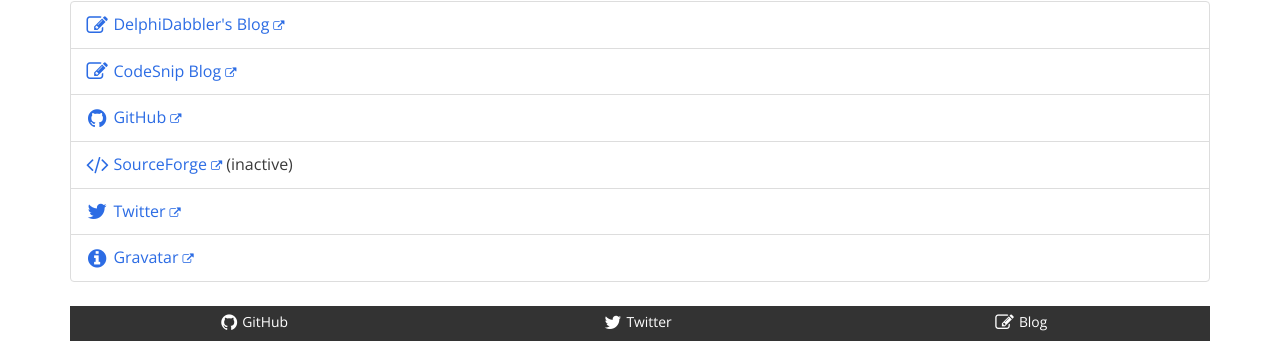
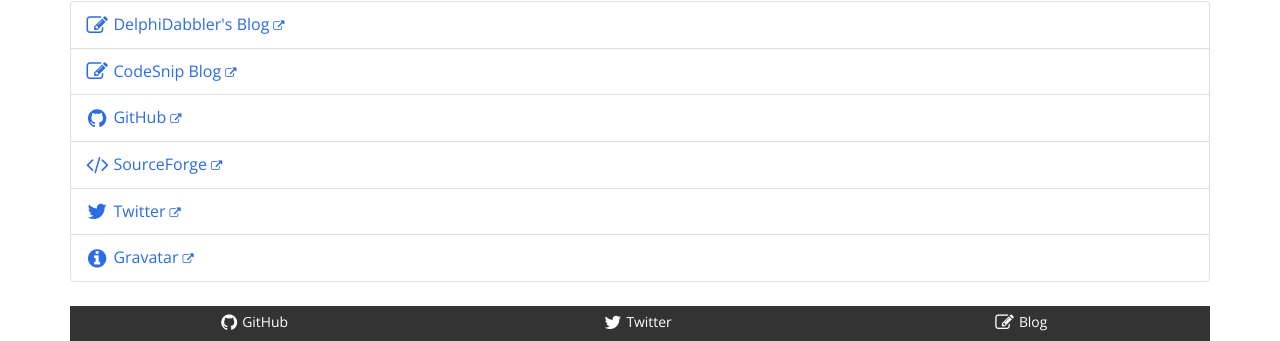
Before and after one commit to delphidabbler/delphidabbler.github.io, a Jekyll site: the page built from about.html, in a window 1280 px wide. Shown: the part 327-668 px from the top of the page. Built offline with Jekyll 4.4.1, drawn with Linux system fonts in a browser that asks for light colours; nearby versions of some CDN libraries; comment, search, counter and statistics services are not loaded.

Commit message:
Update about.html
Remove "inactive" statement from SourceForge list item

Fixes #84

```diff
--- a/about.html
+++ b/about.html
@@ -23,7 +23,7 @@
     <a href="{{ site.data.core.github-url }}" aria-label="{{ site.data.core.github-link-title }}"><span class="fa fa-github fa-lg fa-fw fa-x-pad-right" aria-hidden="true"></span>GitHub</a>
   </li>
   <li class="list-group-item">
-    <a href="{{ site.data.core.sourceforge-url }}" aria-label="{{ site.data.core.sourceforge-link-title }}"><span class="fa fa-code fa-lg fa-fw fa-x-pad-right" aria-hidden="true"></span>SourceForge</a> (inactive)
+    <a href="{{ site.data.core.sourceforge-url }}" aria-label="{{ site.data.core.sourceforge-link-title }}"><span class="fa fa-code fa-lg fa-fw fa-x-pad-right" aria-hidden="true"></span>SourceForge</a>
   </li>
   <li class="list-group-item">
     <a href="{{ site.data.core.twitter-url }}" aria-label="{{ site.data.core.twitter-link-title }}"><span class="fa fa-twitter fa-lg fa-fw fa-x-pad-right" aria-hidden="true"></span>Twitter</a>
```
